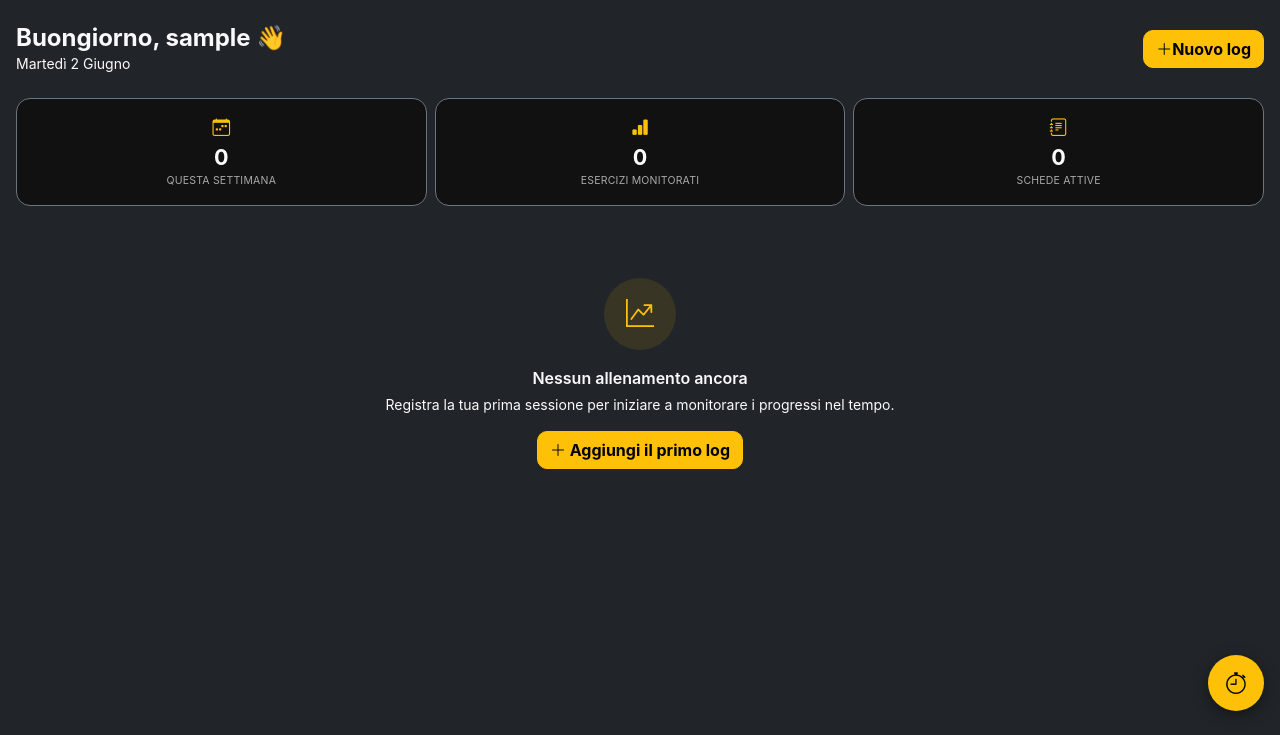
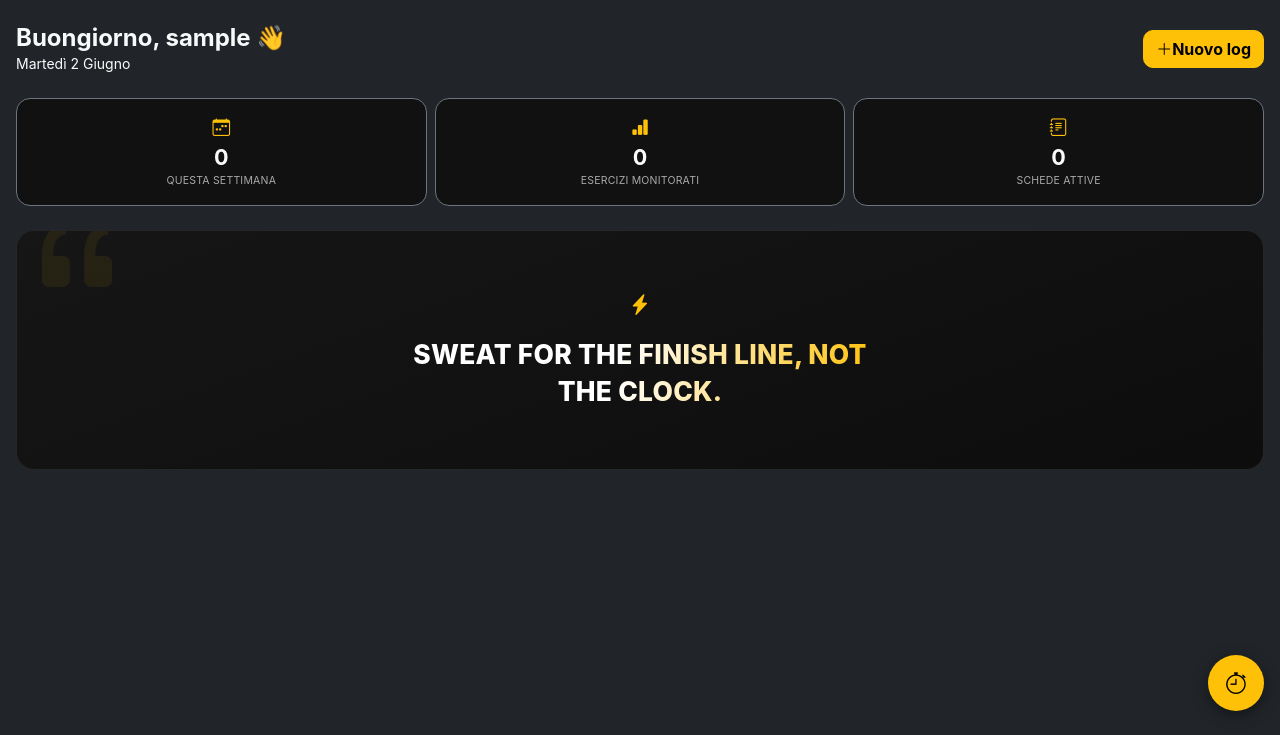
Before and after one commit to Orfico/gymit, a Django app: page / in a window 1280 px wide. Shown: the part 65-800 px from the top of the page. Run offline with Django 4.2, Linux system fonts and the light colour scheme; the visitor is signed in with stand-in values (Sample User, id 1); data that the repository does not hold is empty; parts of the project's set-up code (start-up, migrations or seed data) failed here and were passed over.

Commit message:
feat: sostituisce la lista esercizi in homepage con una frase motivazionale
Al posto della lista progressi per gruppo muscolare, la dashboard ora
mostra una frase motivazionale a tema allenamento, gender neutral, che
ruota deterministicamente ogni giorno (40 frasi IT + 40 EN, nessuna
ripetizione prima di un ciclo completo). Lingua scelta in base a
navigator.language/navigator.languages, inglese come fallback.

Co-Authored-By: Claude Sonnet 5 <noreply@anthropic.com>

```diff
--- a/gym/static/gym/css/style.css
+++ b/gym/static/gym/css/style.css
@@ -260,6 +260,63 @@ canvas {
     font-size: 1.75rem;
 }
 
+/* Dashboard — frase motivazionale del giorno */
+.motivational-quote {
+    position: relative;
+    background: linear-gradient(160deg, #161616 0%, #0d0d0d 100%);
+    border: 1px solid #262626;
+    border-radius: 18px;
+    padding: 52px 28px;
+    min-height: 240px;
+    display: flex;
+    align-items: center;
+    justify-content: center;
+    text-align: center;
+    overflow: hidden;
+}
+
+.motivational-quote-mark {
+    position: absolute;
+    top: -28px;
+    left: 4px;
+    font-size: 7rem;
+    line-height: 1;
+    color: rgba(255, 193, 7, 0.07);
+    pointer-events: none;
+}
+
+.motivational-quote-content {
+    position: relative;
+    z-index: 1;
+    max-width: 460px;
+}
+
+.motivational-quote-icon {
+    display: block;
+    font-size: 1.3rem;
+    color: var(--gymit-yellow);
+    margin-bottom: 16px;
+}
+
+.motivational-quote-text {
+    margin: 0;
+    font-size: 1.4rem;
+    font-weight: 800;
+    line-height: 1.4;
+    letter-spacing: 0.01em;
+    text-transform: uppercase;
+    background: linear-gradient(100deg, #fff 45%, var(--gymit-yellow) 100%);
+    -webkit-background-clip: text;
+    background-clip: text;
+    color: transparent;
+}
+
+@media (min-width: 576px) {
+    .motivational-quote-text {
+        font-size: 1.65rem;
+    }
+}
+
 /* Loading states */
 .page-loader-overlay {
     position: fixed;
--- /dev/null
+++ b/gym/static/gym/js/motivational.js
@@ -0,0 +1,120 @@
+/**
+ * GymIt — Frase motivazionale del giorno (dashboard)
+ *
+ * Selezione deterministica in base alla data locale: resta identica per
+ * tutta la giornata e cambia a mezzanotte, senza bisogno di stato salvato.
+ * Lingua scelta da navigator.language/navigator.languages tra quelle
+ * disponibili, inglese come fallback.
+ */
+(function () {
+    var PHRASES = {
+        it: [
+            'Suda oggi. Brilla domani.',
+            'Nessuna scusa. Solo ripetizioni.',
+            "Il limite è solo un'opinione.",
+            'Suda ora, sorridi dopo.',
+            'Ogni serie ti rende più forte.',
+            "Il dolore è temporaneo. L'orgoglio resta.",
+            'Alza il peso, non le scuse.',
+            'La vera sfida sei tu contro ieri.',
+            'Suda, respira, ripeti.',
+            'Costruisci il corpo che ti porti addosso ogni giorno.',
+            'Oggi alleni il corpo, domani ringrazia la mente.',
+            'Spingi oltre il limite.',
+            'La costanza batte il talento.',
+            'Fai contare ogni ripetizione.',
+            'Suda in palestra, brilla nella vita.',
+            'Il comodo non allena nessuno.',
+            'Ogni allenamento è un passo avanti.',
+            'Il corpo diventa ciò in cui la mente crede.',
+            'Fatti valere, un carico alla volta.',
+            'Gli obiettivi importanti non aspettano.',
+            'La disciplina batte la motivazione.',
+            'Allenati per chi diventerai, non per chi eri.',
+            'Piccoli progressi, grandi trasformazioni.',
+            'Oggi è il giorno per superarsi.',
+            'Trasforma la fatica in forza.',
+            'Chi si ferma resta indietro, chi spinge cresce.',
+            "Il sudore è la firma dell'impegno.",
+            'Costruisci muscoli, costruisci carattere.',
+            'Non aspettare la motivazione: crea la disciplina.',
+            'Ogni serie ti avvicina alla tua versione migliore.',
+            'Suda per il traguardo, non per il minuto.',
+            'Il ferro non mente mai.',
+            'Vinci la giornata, una serie alla volta.',
+            'La forza si allena, non si eredita.',
+            'Ogni goccia di sudore racconta impegno.',
+            'Rialzati più forte di prima.',
+            'Nessun traguardo senza sudore.',
+            'Fai oggi ciò che domani ringrazierai.',
+            'Il progresso non chiede il permesso.',
+            "Spingi finché non diventa facile, poi spingi ancora.",
+        ],
+        en: [
+            'Sweat today. Shine tomorrow.',
+            'No excuses. Just reps.',
+            'The limit is just an opinion.',
+            'Sweat now, smile later.',
+            'Every set makes you stronger.',
+            'Pain is temporary. Pride is forever.',
+            'Lift the weight, not the excuses.',
+            'The real fight is you versus yesterday.',
+            'Sweat. Breathe. Repeat.',
+            'Build the body you carry every day.',
+            'Train the body, thank the mind tomorrow.',
+            'Push past the limit.',
+            'Consistency beats talent.',
+            'Make every rep count.',
+            'Sweat in the gym, shine in life.',
+            'Comfort never built strength.',
+            'Every workout is a step forward.',
+            'The body becomes what the mind believes.',
+            'Earn it, one rep at a time.',
+            "Big goals don't wait.",
+            'Discipline beats motivation.',
+            "Train for who you're becoming, not who you were.",
+            'Small progress, big transformation.',
+            'Today is the day you level up.',
+            'Turn fatigue into strength.',
+            'Those who stop fall behind, those who push grow.',
+            'Sweat is the signature of effort.',
+            'Build muscle, build character.',
+            "Don't wait for motivation: build discipline.",
+            'Every set gets you closer to your best self.',
+            'Sweat for the finish line, not the clock.',
+            'Iron never lies.',
+            'Win the day, one set at a time.',
+            'Strength is trained, not inherited.',
+            'Every drop of sweat tells a story.',
+            'Rise stronger than before.',
+            'No finish line without sweat.',
+            'Do today what tomorrow will thank you for.',
+            "Progress doesn't ask permission.",
+            "Push until it's easy, then push again.",
+        ],
+    };
+
+    function pickLanguage() {
+        var langs = (navigator.languages && navigator.languages.length)
+            ? navigator.languages
+            : [navigator.language || 'en'];
+        for (var i = 0; i < langs.length; i++) {
+            if (String(langs[i]).toLowerCase().indexOf('it') === 0) return 'it';
+        }
+        return 'en';
+    }
+
+    function localDayNumber() {
+        var d = new Date();
+        return d.getFullYear() * 372 + (d.getMonth() + 1) * 31 + d.getDate();
+    }
+
+    function init() {
+        var el = document.getElementById('motivationalQuoteText');
+        if (!el) return;
+        var list = PHRASES[pickLanguage()] || PHRASES.en;
+        el.textContent = list[localDayNumber() % list.length];
+    }
+
+    document.addEventListener('DOMContentLoaded', init);
+})();
--- a/gym/templates/gym/dashboard.html
+++ b/gym/templates/gym/dashboard.html
@@ -46,64 +46,19 @@
         </div>
     </div>
 
-    <!-- Card per gruppo muscolare -->
-    {% if muscle_groups %}
-    <h6 class="text-secondary text-uppercase fw-bold small mb-2">I tuoi progressi</h6>
-    {% endif %}
-    {% for mg in muscle_groups %}
-    <div class="card bg-black border-secondary mb-3">
-        <div class="card-header border-secondary d-flex justify-content-between align-items-center">
-            <span class="d-flex align-items-center gap-2">
-                <span class="muscle-icon"><i class="bi bi-activity"></i></span>
-                <span class="fw-bold text-uppercase small">{{ mg.name }}</span>
-            </span>
-            {% if mg.avg_variation > 0 %}
-            <span class="badge bg-success"><i class="bi bi-arrow-up-short"></i>{{ mg.avg_variation }}%</span>
-            {% elif mg.avg_variation < 0 %}
-            <span class="badge bg-danger"><i class="bi bi-arrow-down-short"></i>{{ mg.avg_variation }}%</span>
-            {% else %}
-            <span class="badge bg-secondary"><i class="bi bi-dash"></i>0%</span>
-            {% endif %}
-        </div>
-        <div class="card-body p-0">
-            {% for ex in mg.exercises %}
-            <a href="{% url 'exercise_progress' ex.exercise.pk %}"
-               class="d-flex align-items-center px-3 py-2 text-decoration-none text-light hover-row{% if not forloop.last %} border-bottom border-secondary{% endif %}">
-                <div class="flex-grow-1 text-truncate me-2">
-                    <span class="fw-semibold small">{{ ex.exercise.name }}</span>
-                </div>
-                <div style="width:80px;height:40px;flex-shrink:0;">
-                    <script type="application/json" id="spark-{{ ex.exercise.pk }}">{{ ex.chart_data|safe }}</script>
-                    <canvas data-sparkline-src="spark-{{ ex.exercise.pk }}" height="40" style="display:block;"></canvas>
-                </div>
-                <div class="text-end ms-3" style="min-width:60px;">
-                    <span class="fw-bold text-warning small">{{ ex.last_one_rm|floatformat:1 }} kg</span>
-                </div>
-                <i class="bi bi-chevron-right text-secondary ms-2 flex-shrink-0" style="font-size:12px;"></i>
-            </a>
-            {% endfor %}
+    <!-- Frase motivazionale del giorno -->
+    <div class="motivational-quote">
+        <i class="bi bi-quote motivational-quote-mark" aria-hidden="true"></i>
+        <div class="motivational-quote-content">
+            <i class="bi bi-lightning-charge-fill motivational-quote-icon"></i>
+            <p class="motivational-quote-text" id="motivationalQuoteText">&nbsp;</p>
         </div>
     </div>
-    {% empty %}
-    <div class="empty-state text-center py-5">
-        <div class="empty-state-icon mx-auto mb-3">
-            <i class="bi bi-graph-up-arrow"></i>
-        </div>
-        <p class="fw-semibold text-light mb-1">Nessun allenamento ancora</p>
-        <p class="small text-secondary mb-3">Registra la tua prima sessione per iniziare a monitorare i progressi nel tempo.</p>
-        <a href="{% url 'log_create' %}" class="btn btn-warning fw-bold">
-            <i class="bi bi-plus-lg"></i> Aggiungi il primo log
-        </a>
-    </div>
-    {% endfor %}
 
 </div>
 {% endblock %}
 
 {% block extra_js %}
 {% load static %}
-<script src="{% static 'gym/js/sparkline.js' %}"></script>
-<script>
-    document.addEventListener('DOMContentLoaded', initSparklines);
-</script>
+<script src="{% static 'gym/js/motivational.js' %}"></script>
 {% endblock %}
```
